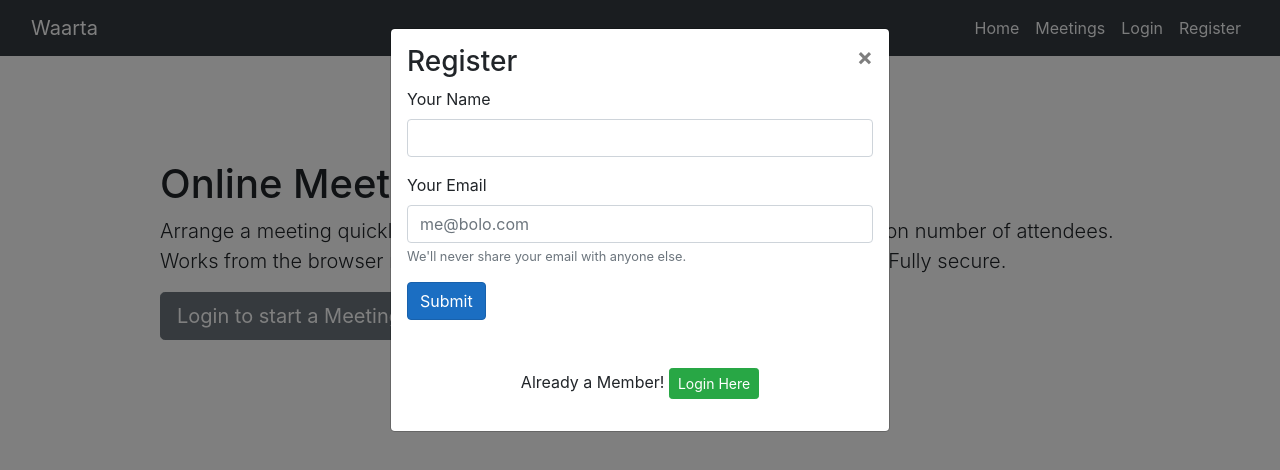
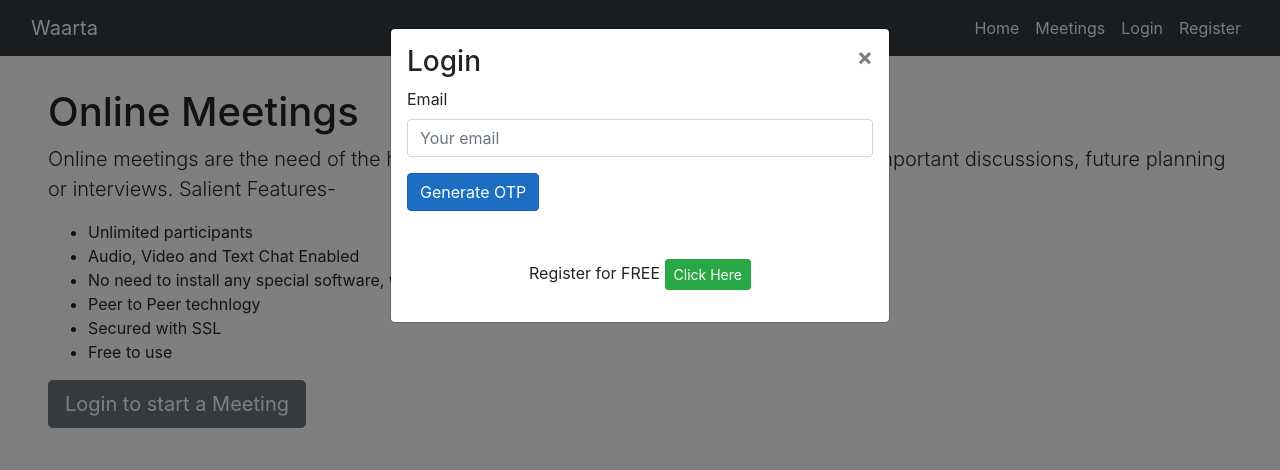
Before and after one commit to rudrasofttech/Bolo, a React (Create React App) app in the folder Bolo/ClientApp/: page /meetings in a window 1280 px wide. Shown: the top 470 px of the page. Built offline with nearby package versions, Linux system fonts and the light colour scheme.

Commit message:
HTML UI home, meetings page change Navmenu registerformbeginwith prop meeting check for valid id in constructor

```diff
--- a/Bolo/ClientApp/src/components/Home.js
+++ b/Bolo/ClientApp/src/components/Home.js
@@ -32,14 +32,14 @@ export class Home extends Component {
                         <h1 className="display-4 font-weight-normal">Online Meetings</h1>
                         <p className="lead font-weight-normal">Organize audio/video meetings online with unlimited number of participants. Text chat enabled, fully secure and based on
                             peer to peer technology.</p>
-                        <Link className="btn btn-outline-secondary" to="/meetings">Get Started</Link>
+                        <Link className="btn btn-success" to="/meetings">Get Started</Link>
                     </div>
                 </div>
                 <div className="position-relative overflow-hidden p-2 p-md-2 m-md-3 text-center bg-light">
                     <div className="col-md-5 p-lg-5 mx-auto my-5">
                         <h1 className="display-4 font-weight-normal">Random Chat</h1>
                         <p className="lead font-weight-normal">Chat one to one with people from all over the world. Text, Audio and Video Support. Secured with SSL. </p>
-                        <Link className="btn btn-outline-secondary" to="">Coming Soon</Link>
+                        <Link className="btn btn-info" to="">Coming Soon</Link>
                     </div>
                 </div>
             </>
--- a/Bolo/ClientApp/src/components/Meeting.js
+++ b/Bolo/ClientApp/src/components/Meeting.js
@@ -24,8 +24,11 @@ export class Meeting extends Component {
             id: this.props.match.params.id === null ? '' : this.props.match.params.id,
             token: localStorage.getItem("token") == null ? '' : localStorage.getItem("token"),
             dummydate: new Date(),
-            idvalid: false
+            idvalid: true
         };
+
+        this.validateMeeting(this.state.token);
+
         this.pulseInterval = null;
         this.aliveInterval = null;
         this.users = new Map();
@@ -57,7 +60,6 @@ export class Meeting extends Component {
         if (this.state.id === undefined || this.state.id === null) {
             this.setState({ idvalid : false });
         } else {
-            this.setState({ loggedin: true });
             fetch('api/Meetings/' + this.state.id, {
                 method: 'get',
                 headers: {
@@ -67,7 +69,7 @@ export class Meeting extends Component {
                 .then(response => {
                     if (response.status === 200) {
                         response.json().then(data => {
-                            this.setState({ idvalid: true, loading: false }, () => { this.validate(this.state.token); });
+                            this.setState({ idvalid: true, loading: false }, () => {  });
                         });
                     } else {
                         this.setState({ idvalid: false });
@@ -471,7 +473,7 @@ export class Meeting extends Component {
 
     //react function
     componentDidMount() {
-        this.validateMeeting(this.state.token);
+        this.validate(this.state.token);
         this.aliveInterval = setInterval(this.collectDeadUsers, 5000);
         this.scrollToBottom();
     }
--- a/Bolo/ClientApp/src/components/Meetings.js
+++ b/Bolo/ClientApp/src/components/Meetings.js
@@ -46,14 +46,23 @@ export class Meetings extends Component {
     render() {
         let loading = this.state.loading ? <div> <Progress animated color="info" value="100" className="loaderheight" /> </div> : <></>;
         if (!this.state.loggedin) {
-            return (<><NavMenu register={true} onLogin={this.loginHandler} /><main role="main" className="inner cover meetingsmain">
-                <h1 className="cover-heading">Online Meetings</h1>
-                <p className="lead">Arrange a meeting quickly. Text, Video and Audio chat enabled. No restriction on number of attendees.
-                    Works from the browser no need to install any software. PC and Mac Support. Fully secure.</p>
-                <p className="lead">
-                    <button type="button" className="btn btn-lg btn-secondary">Login to start a Meeting</button>
-                </p>
-            </main></>);
+            return (<><NavMenu onLogin={this.loginHandler} registerFormBeginWith={false} register={!this.state.loggedin} fixed={false} />
+                <main role="main" className="inner cover meetingsmain mr-5 ml-5">
+                    <h1 className="cover-heading">Online Meetings</h1>
+                    <p className="lead">Online meetings are the need of the hour. Connect with people for quick status updates,
+                    important discussions, future planning or interviews. Salient Features-</p>
+                    <ul>
+                        <li>Unlimited participants</li>
+                        <li>Audio, Video and Text Chat Enabled</li>
+                        <li>No need to install any special software, works on chrome, mozilla, safari and edge.</li>
+                        <li>Peer to Peer technlogy</li>
+                        <li>Secured with SSL</li>
+                        <li>Free to use</li>
+                    </ul>
+                    <p className="lead">
+                        <button type="button" className="btn btn-lg btn-secondary">Login to start a Meeting</button>
+                    </p>
+                </main></>);
         } else if (this.state.meetingid !== "") {
             return <Redirect to={'/m/' + this.state.meetingid} />;
         }
@@ -63,11 +72,19 @@ export class Meetings extends Component {
             </div> : <></>;
             return (
                 <>
-                    <NavMenu onLogin={this.loginHandler} register={false} />
-                    <main role="main" className="inner cover meetingsmain">
+                    <NavMenu onLogin={this.loginHandler} registerFormBeginWith={false} register={!this.state.loggedin} fixed={false} />
+                    <main role="main" className="inner cover meetingsmain mr-5 ml-5">
                         <h1 className="cover-heading">Online Meetings</h1>
-                        <p className="lead">Arrange a meeting quickly. Text, Video and Audio chat enabled. No restriction on number of attendees.
-                    Works from the browser no need to install any software. PC and Mac Support. Fully secure.</p>
+                        <p className="lead">Online meetings are the need of the hour. Connect with people for quick status updates,
+                    important discussions, future planning or interviews. Salient Features-</p>
+                        <ul>
+                            <li>Unlimited participants</li>
+                            <li>Audio, Video and Text Chat Enabled</li>
+                            <li>No need to install any special software, works on chrome, mozilla, safari and edge.</li>
+                            <li>Peer to Peer technlogy</li>
+                            <li>Secured with SSL</li>
+                            <li>Free to use</li>
+                        </ul>
                         <h1><button className="btn btn-primary my-2 startmeeting" onClick={this.handleStartMeeting}>Start a Meeting</button></h1>
                     </main>
                     {loading}
--- a/Bolo/ClientApp/src/components/NavMenu.js
+++ b/Bolo/ClientApp/src/components/NavMenu.js
@@ -20,7 +20,7 @@ export class NavMenu extends Component {
             collapsed: true,
             registermodal: this.props.register === undefined ? false : this.props.register,
             showinvite: this.props.onInvite === undefined ? false : true,
-            registerFormBeginWith: 'register',
+            registerFormBeginWith: this.props.registerFormBeginWith === undefined ? true : this.props.registerFormBeginWith,
             membername: '',
             memberid: '',
             fixed: this.props.fixed === undefined ? true : this.props.fixed
--- a/Bolo/ClientApp/src/custom.css
+++ b/Bolo/ClientApp/src/custom.css
@@ -248,5 +248,5 @@ code {
 
 
 .meetingsmain{
-    margin: 10rem;
+    margin-top: 2rem;
 }
```
